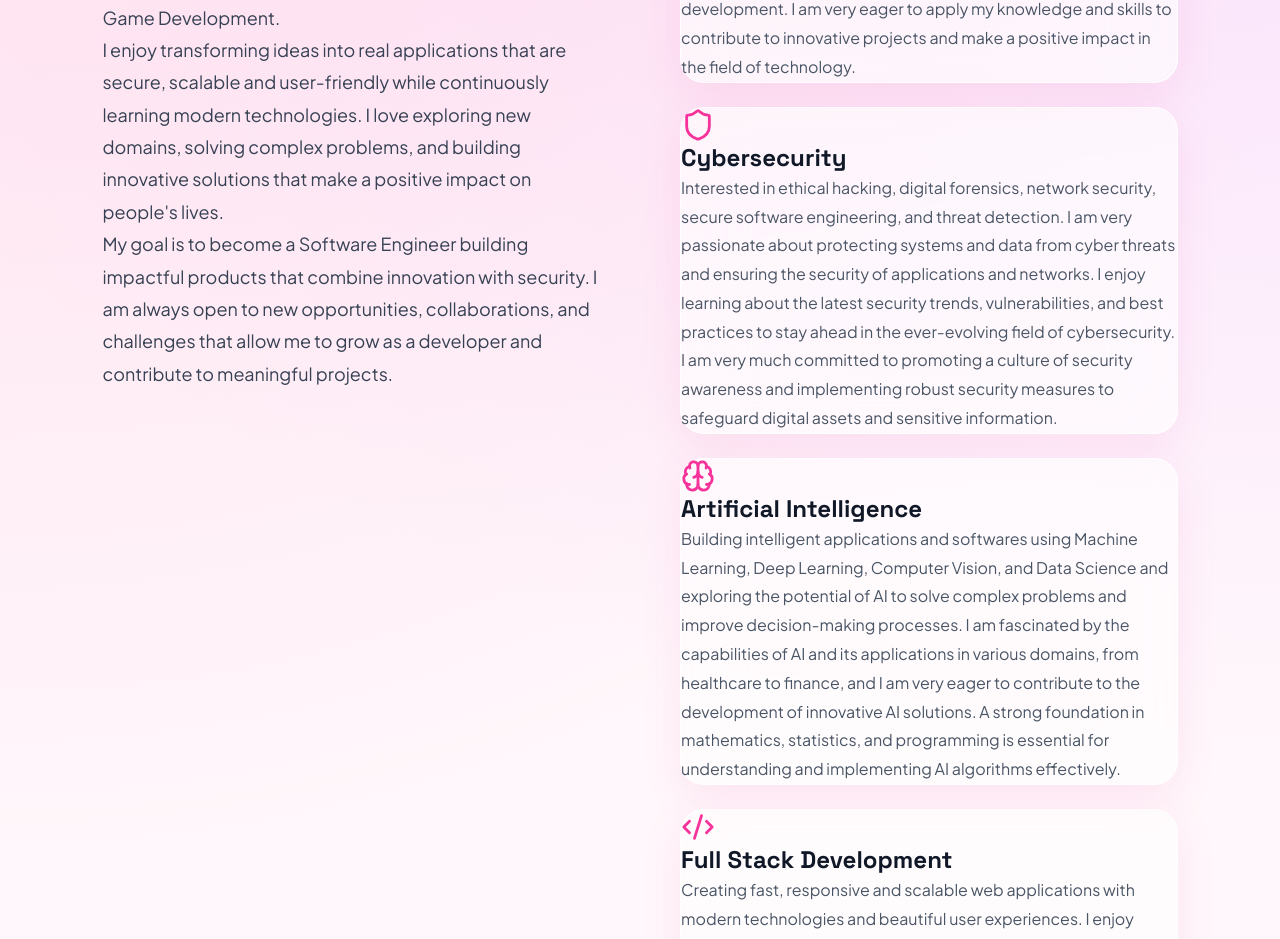
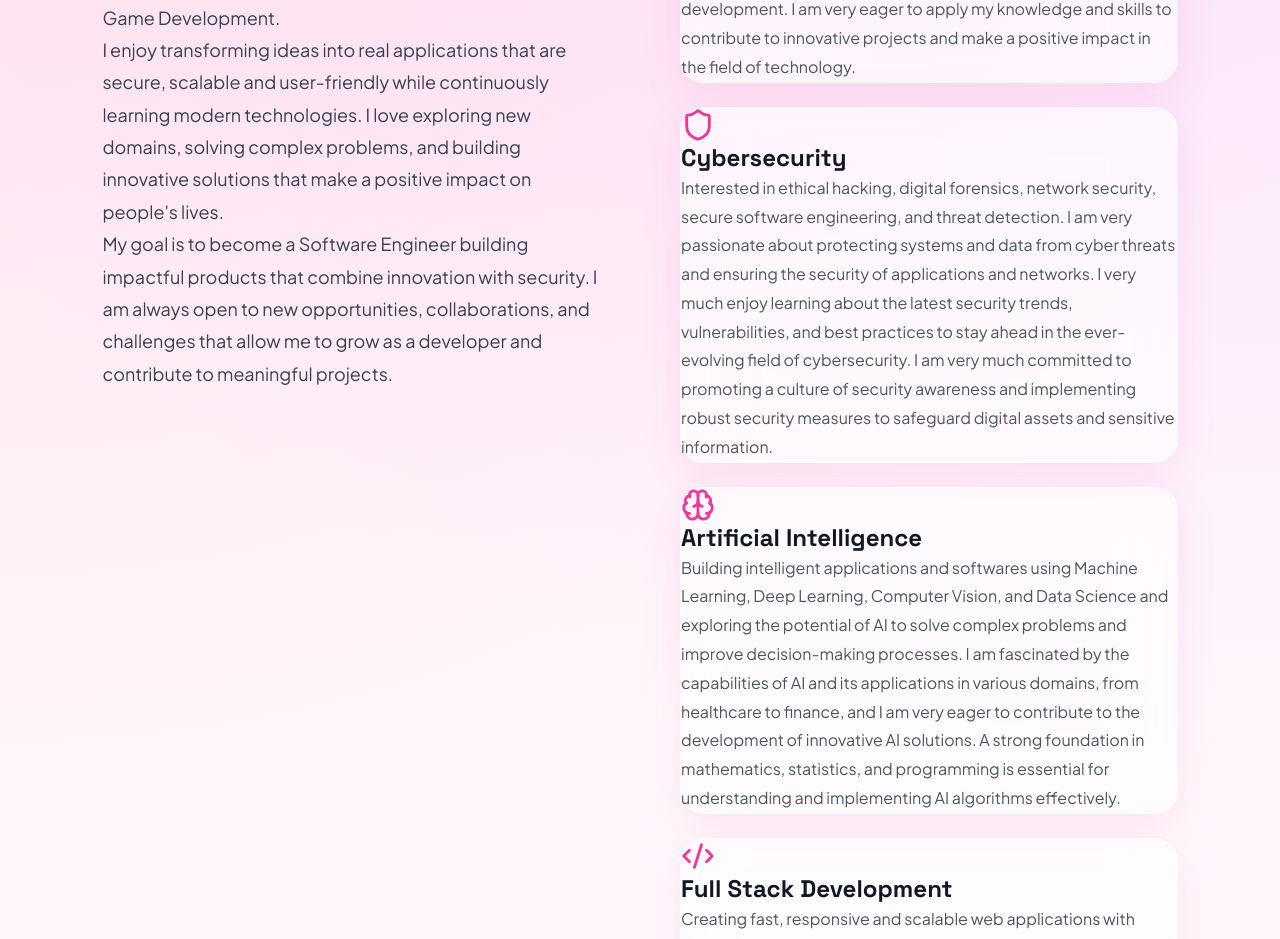
Before and after one commit to gnapiika/portfolio, a Next.js app: page / in a window 1280 px wide. Shown: the part 1199-2138 px from the top of the page. Built offline with nearby package versions, Linux system fonts and the light colour scheme.

Commit message:
Update About.tsx

```diff
--- a/components/sections/About.tsx
+++ b/components/sections/About.tsx
@@ -16,7 +16,7 @@ const cards = [
   {
     icon: Shield,
     title: 'Cybersecurity',
-    text: 'Interested in ethical hacking, digital forensics, network security, secure software engineering, and threat detection. I am very passionate about protecting systems and data from cyber threats and ensuring the security of applications and networks. I enjoy learning about the latest security trends, vulnerabilities, and best practices to stay ahead in the ever-evolving field of cybersecurity. I am very much committed to promoting a culture of security awareness and implementing robust security measures to safeguard digital assets and sensitive information.',
+    text: 'Interested in ethical hacking, digital forensics, network security, secure software engineering, and threat detection. I am very passionate about protecting systems and data from cyber threats and ensuring the security of applications and networks. I very much enjoy learning about the latest security trends, vulnerabilities, and best practices to stay ahead in the ever-evolving field of cybersecurity. I am very much committed to promoting a culture of security awareness and implementing robust security measures to safeguard digital assets and sensitive information.',
   },
   {
     icon: Brain,
```
